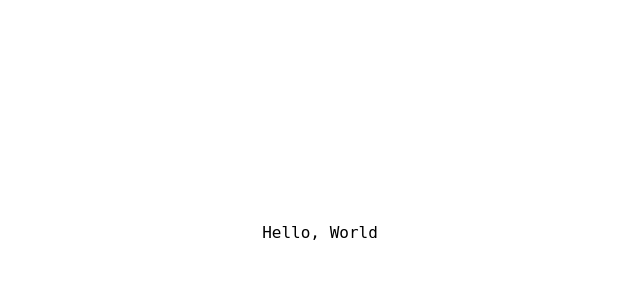
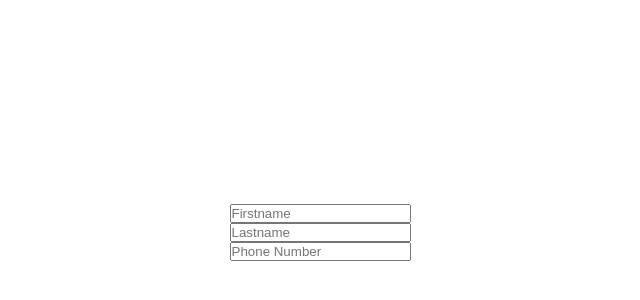
Before and after one commit to ogagaoghene/phone-book, a React (Create React App) app: page / in a window 1280 px wide. Shown: the part 168-468 px from the top of the page, without its empty margins (320-960 px from the left). Built offline with nearby package versions, Linux system fonts and the light colour scheme.

Commit message:
Update displayForm function to DisplayForm

```diff
--- a/src/App.css
+++ b/src/App.css
@@ -17,3 +17,8 @@ body {
   height: 100vh;
   flex-direction: column;
 }
+
+form {
+  display: flex;
+  flex-direction: column;
+}
--- a/src/App.js
+++ b/src/App.js
@@ -4,28 +4,53 @@ import './App.css';
 function App() {
   const [entries, setEntries] = useState([]);
   const addEntryToPhoneBook = (entry) => {
-    setEntries([...entries, entry].sort((a,b) => a.lastname.toLowerCase() > b.lastName.toLowerCase() ? 1 : -1));
+    setEntries(
+      [...entries, entry].sort((a,b) =>
+      a.lastname.toLowerCase() > b.lastName.toLowerCase() ? 1 : -1));
   }
   return (
     <div>
       <div className="container">
-       Hello, World
+        <DisplayForm  addEntryToPhoneBook={addEntryToPhoneBook}/>
       </div>
     </div>
 
   )
 }
 
-function EntryForm() {
-  const [firstName, setFirstName]    = useState("");
-  const [lastName, setLastname]      = useState("");
-  const [phoneNumer, setPhoneNumber] = useState("");
+function DisplayForm() {
+  const [firstName, setFirstName]     = useState("");
+  const [lastName, setLastName]       = useState("");
+  const [phoneNumber, setPhoneNumber] = useState("");
   const handleSubmit = (e) => {
     e.preventDefault();
   }
   return (
     <form onSubmit={handleSubmit}>
-
+      <input
+        type="text"
+        name='firstName'
+        id='firstName'
+        placeholder='Firstname'
+        value={firstName}
+        onChange={(e) => setFirstName(e.target.value)}
+      />
+      <input
+        type="text"
+        name='lastName'
+        id='lastName'
+        placeholder='Lastname'
+        value={lastName}
+        onChange={(e) => setLastName(e.target.value)}
+      />
+      <input
+        type="text"
+        name='phoneNumber'
+        id='phoneNumber'
+        placeholder='Phone Number'
+        value={phoneNumber}
+        onChange={(e) => setPhoneNumber(e.target.value)}
+      />
     </form>
   );
 }
```
